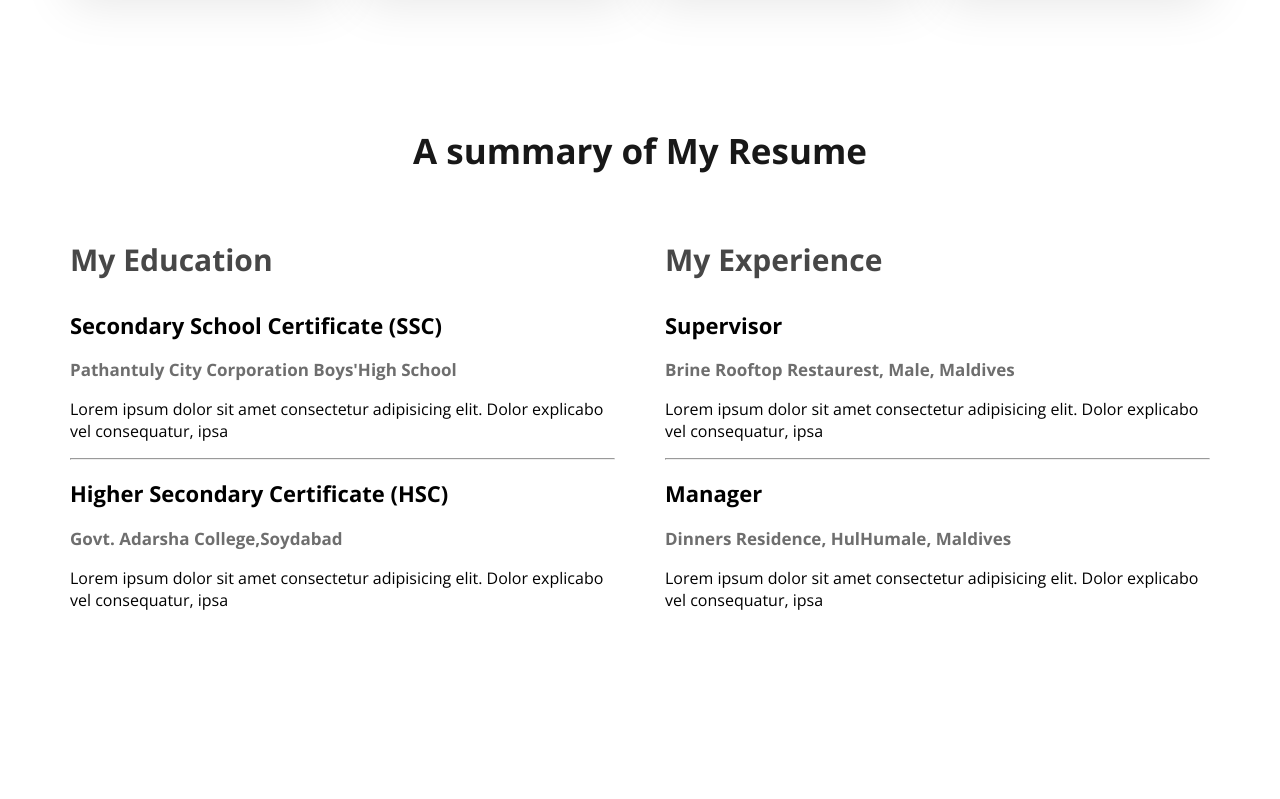
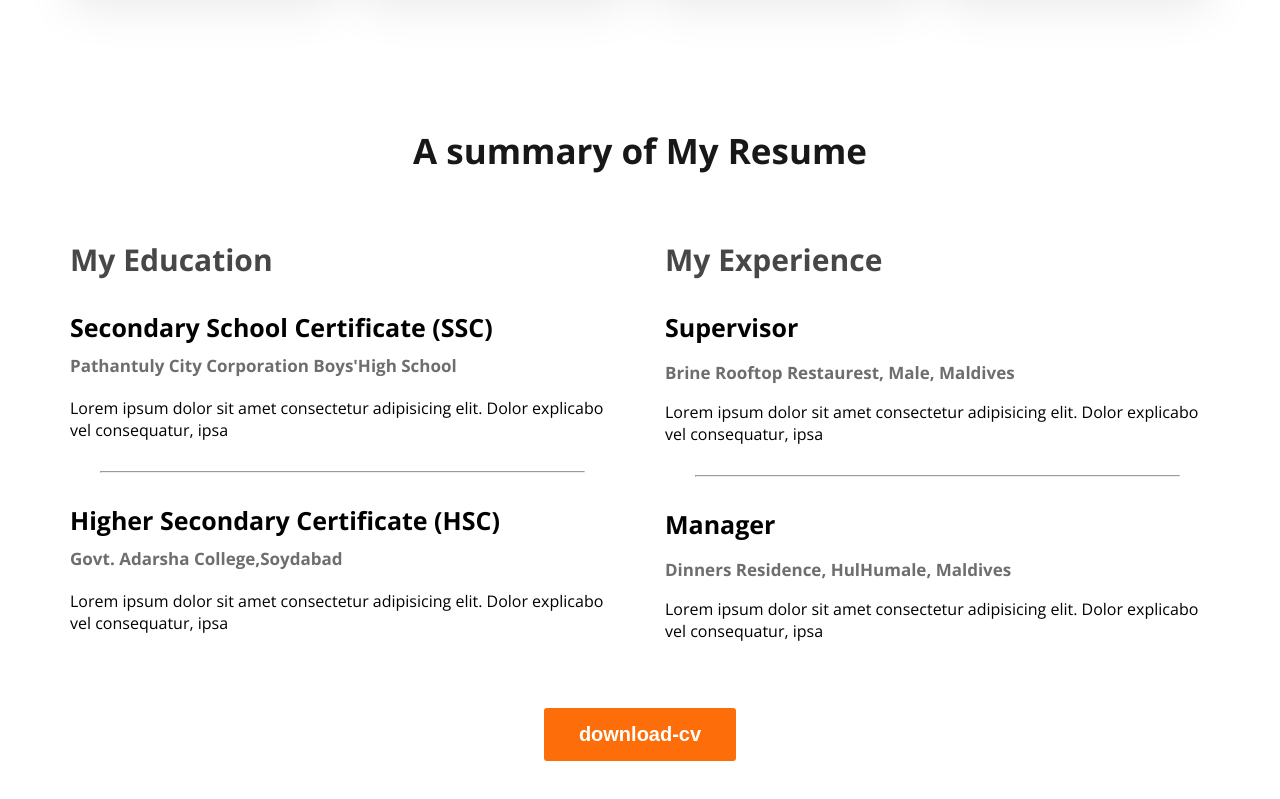
Before and after one commit to Roni0186/abdullah-portfolio, a plain HTML site: page index.html in a window 1280 px wide. Shown: the part 2019-2818 px from the top of the page. Before the commit the page ends 2654 px from the top, so only its background shows below. Drawn offline with nearby package versions, Linux system fonts and the light colour scheme.

Commit message:
about me done

```diff
--- a/index.html
+++ b/index.html
@@ -114,6 +114,10 @@
                         <p class="resume-item-discription">Lorem ipsum dolor sit amet consectetur adipisicing elit. Dolor explicabo vel consequatur, ipsa</p>
                 </div>
             </div>
+            </div>
+            <div class="download-cv">
+                <button class="button-primary" >download-cv</button>
+            </div>
         </section>
     </main>
     <footer>
--- a/styles/portfolio.css
+++ b/styles/portfolio.css
@@ -129,9 +129,26 @@ main section {
     gap: 50px;
 }
 .resume-item-title{
-    font-size: 22px;
+    font-size: 25px;
+    font-weight: 700;
+    margin-bottom: 10px;
+
+}
+.resume-item-institute{
+    margin-bottom: 20px;
+    margin-top: 0px;
 }
 .resume-item-institute, .resume-item-experince{
     color: #6e6e6e;
     font-size: 17px;
+
 }
+
+.resume-container hr {
+    margin: 30px;
+}
+.download-cv{
+   text-align: center;
+   margin: 50px;
+
+}
```
